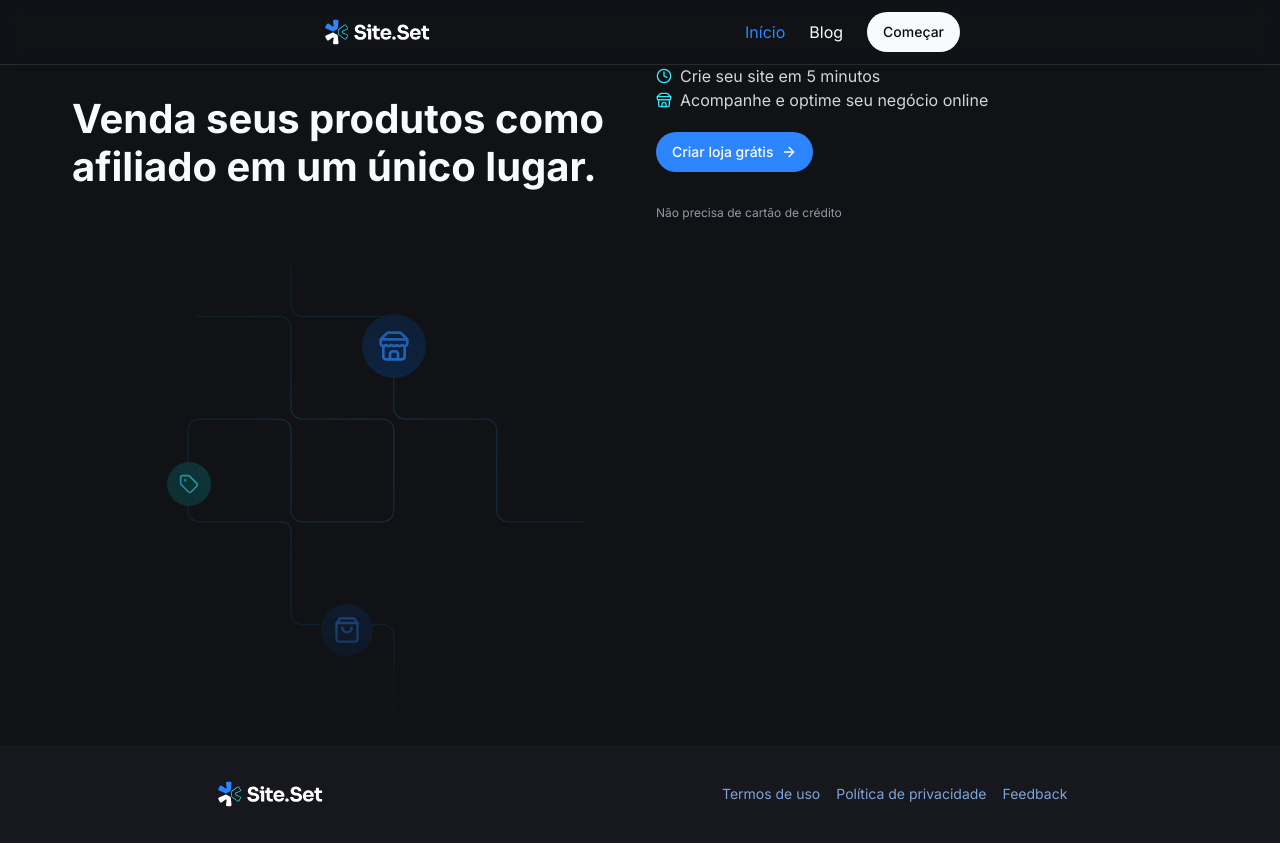
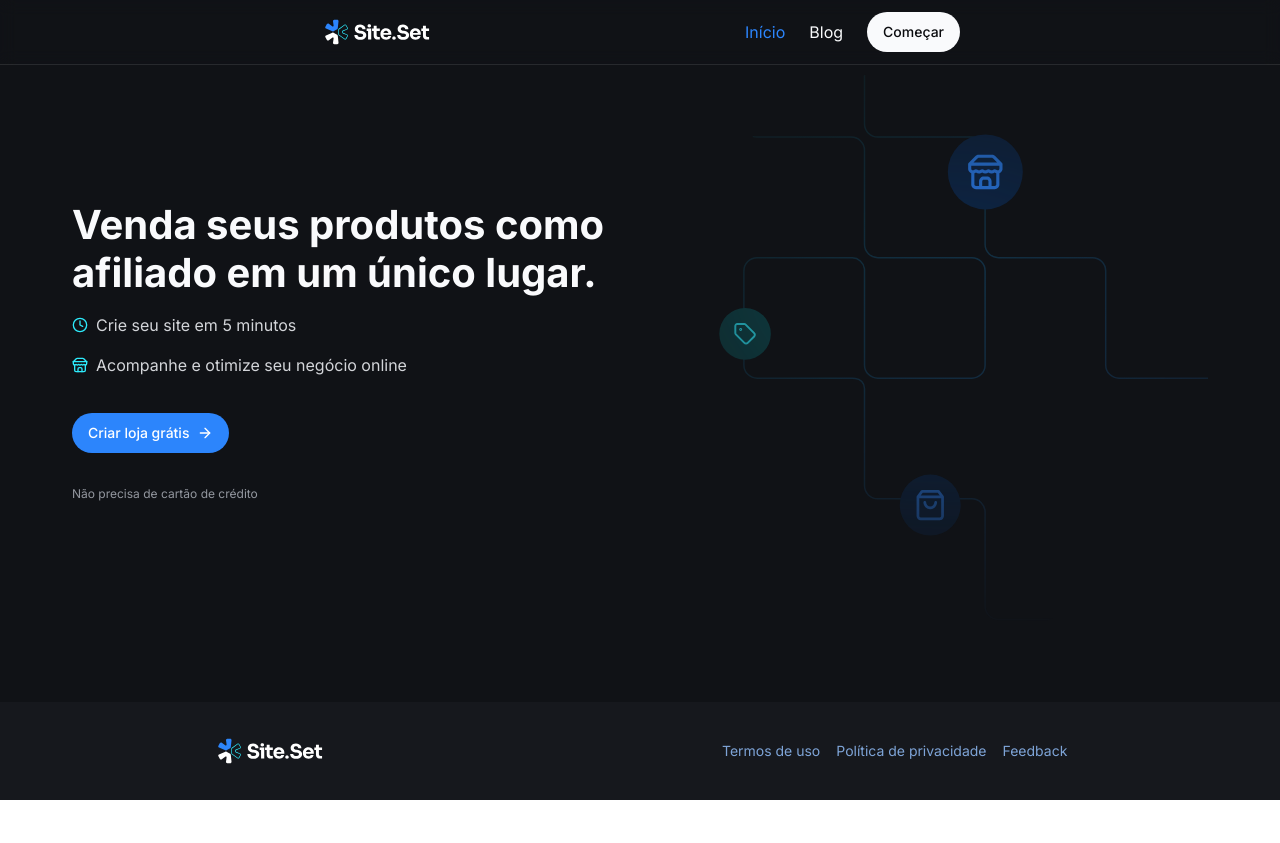
Before and after one commit to kuandry/Blog, a Next.js app: page / in a window 1280 px wide. After the commit the page ends 800 px from the top, so only its background shows below. Built offline with nearby package versions, Linux system fonts and the light colour scheme.

Commit message:
Fix do posicionamento da imagem

```diff
--- a/src/components/hero-section/hero-section.tsx
+++ b/src/components/hero-section/hero-section.tsx
@@ -6,13 +6,14 @@ import Link from "next/link"
 export const HeroSection = () => {
     return (
         <section className="container relative flex items-center justify-center mt-16">
-            <div className="grid grid-cols-1 md:grid-cols-2 gap-8 min-h-[20rem] md:h-[36rem items-center">
-                <div className="flex flex-col items-center justify-center gap md:items-start lg:items-start">
-                    <h1 className="text-gray-100 text-heading-hg">Venda seus produtos como afiliado em um único lugar.</h1>
-                </div>
+            <div className="grid grid-cols-1 md:grid-cols-2 gap-8 min-h-[20rem] md:h-[36rem] items-center">
 
-                <div className="flex flex-col ite justi gap-4 md:items-start lg:items-start">
-                    <div>
+                {/* Texto e Botões - Posicionado à esquerda */}
+                <div className="flex flex-col gap-4 md:items-start lg:items-start order-last md:order-first">
+                    <h1 className="text-gray-100 text-heading-hg">
+                        Venda seus produtos como afiliado em um único lugar.
+                    </h1>
+
                     <div className="flex items-center gap-2">
                         <Clock className="text-cyan-100 h-4 w-4" />
                         <span className="text-gray-200">Crie seu site em 5 minutos</span>
@@ -20,7 +21,7 @@ export const HeroSection = () => {
 
                     <div className="flex items-center gap-2">
                         <Store className="text-cyan-100 h-4 w-4" />
-                            <span className="text-gray-200">Acompanhe e optime seu negócio online</span>
+                        <span className="text-gray-200">Acompanhe e otimize seu negócio online</span>
                     </div>
 
                     <div className="text-white flex flex-col gap-8 mt-5 items-center md:items-start lg:items-start">
@@ -33,12 +34,12 @@ export const HeroSection = () => {
                         <p className="text-gray-300 text-body-xs">Não precisa de cartão de crédito</p>
                     </div>
                 </div>
-                </div>
 
-                <div className="relative h-[20rem] hidden md:h-full order-first md:order-last items-center justify-center md:flex lg:flex">
+                {/* Imagem - Posicionada à direita */}
+                <div className="relative h-[20rem] hidden md:h-full items-center justify-center md:flex lg:flex order-first md:order-last">
                     <Image
                         src="/hero-section.svg"
-                        alt="Ilustação com ícones de store, tag e sacola"
+                        alt="Ilustração com ícones de store, tag e sacola"
                         width={200}
                         height={400}
                         className="h-full w-auto object-contain"
@@ -46,5 +47,6 @@ export const HeroSection = () => {
                 </div>
             </div>
         </section>
+
     )
 }
```
Lines whose indentation alone changed are shown as unchanged.
